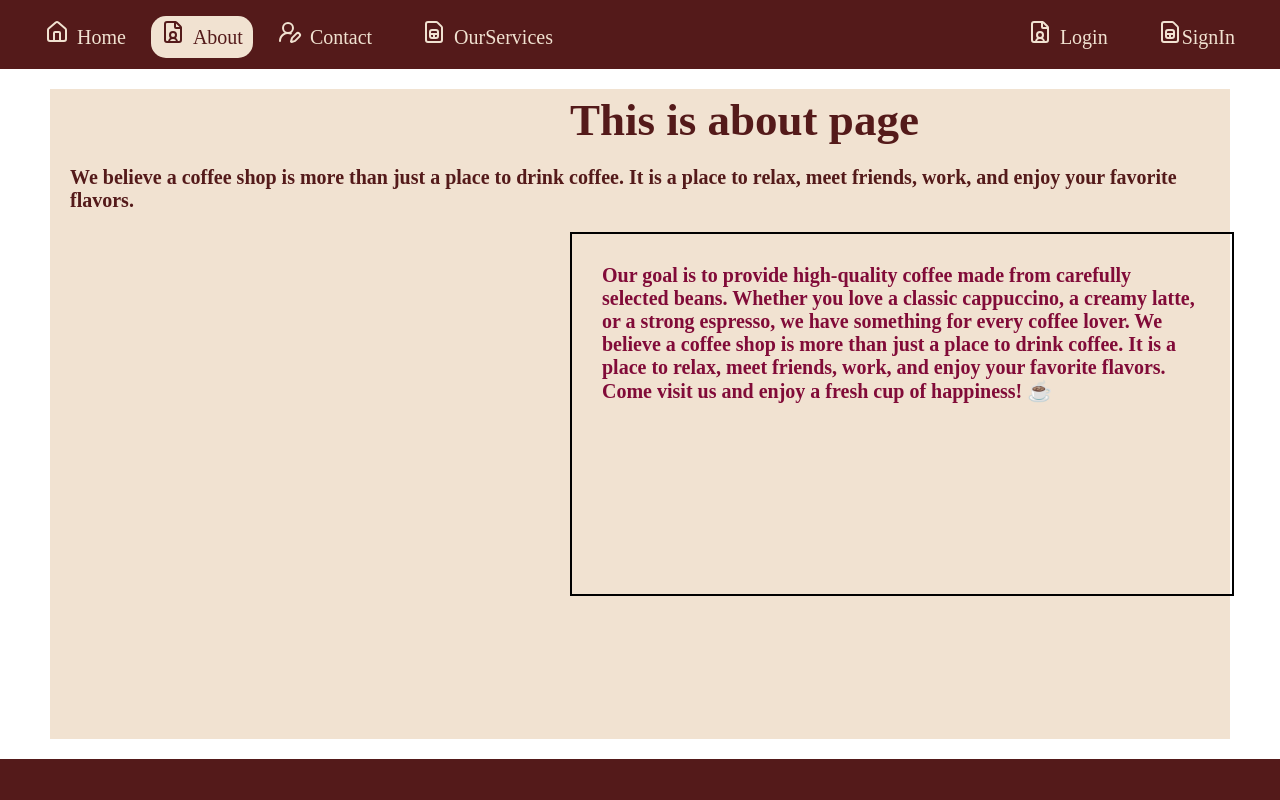
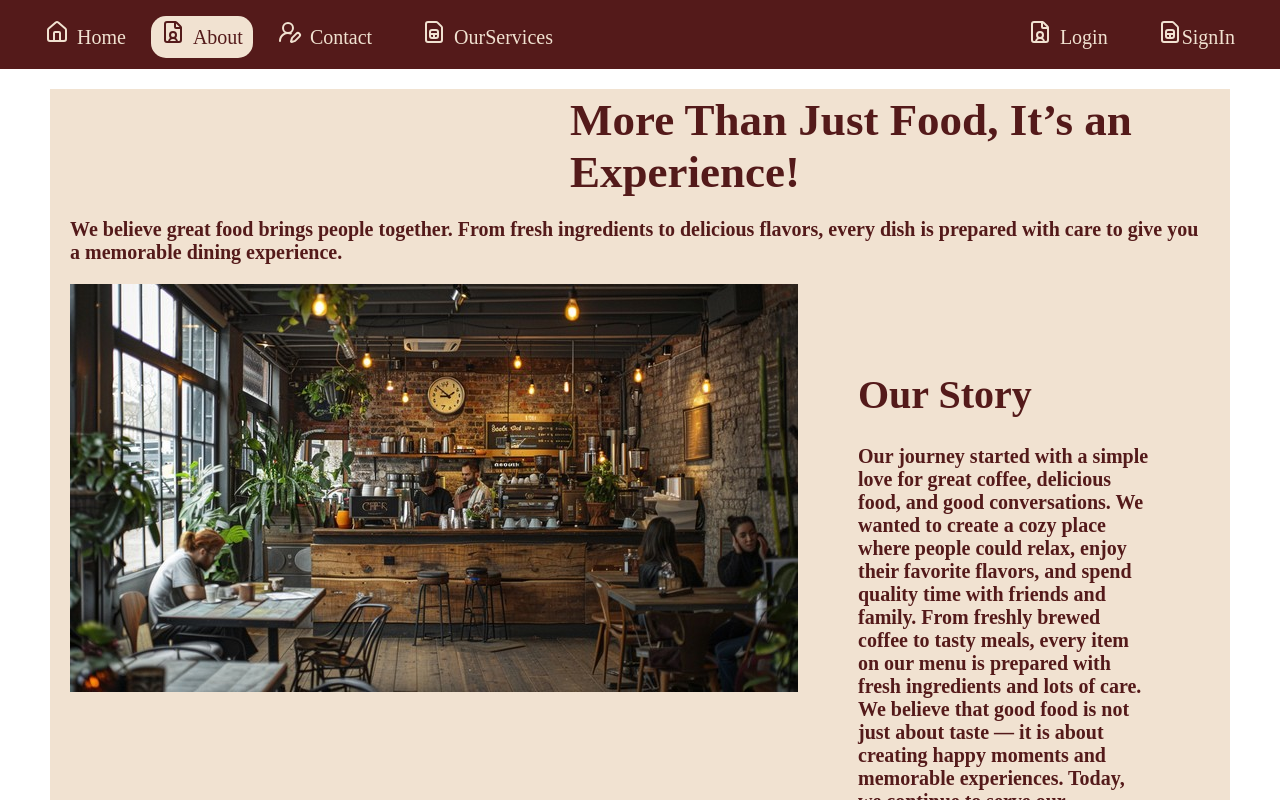
Before and after one commit to sejal173/cafe-coffee, a React (Vite) app: page /about in a window 1280 px wide. Shown: the top 800 px of the page. Built offline with nearby package versions, Linux system fonts and the light colour scheme.

Commit message:
created about page

```diff
--- a/src/views/About/About.css
+++ b/src/views/About/About.css
@@ -8,3 +8,15 @@
    font-size: 20px;
    font-weight: 800;
 }
+.main-container{
+    display: flex;
+    flex-direction: row;
+    justify-content: space-between;
+   /* background-color: blueviolet; */
+}
+.story-content{
+    /* background-color: aquamarine; */
+    padding: 60px;
+    font-size: 20px;
+    color:  rgb(84, 26, 26);
+}
--- a/src/views/About/About.jsx
+++ b/src/views/About/About.jsx
@@ -3,24 +3,35 @@ import Navbar from "../../components/Navbar/Navbar";
 import Footer from "../../components/Footer/Footer";
 import BodyContainer from "../../components/BodyContainer/BodyContainer";
 import PageTitle from "../../components/PageTitle/PageTitle";
+import img from './../../assets/coffe-shop-img.jpg'
+
 
 function About(){
     return(
        <div>
         <Navbar active="about"/>
             <BodyContainer>
-                <PageTitle title="This is about page"/>
-                <PageTitle subtitle="We believe a coffee shop is more than just a place to drink coffee. It is a place to relax, meet friends, work, and enjoy your favorite flavors."/>
+                <PageTitle title="More Than Just Food, It’s an Experience!"/>
+                <PageTitle subtitle="We believe great food brings people together. From fresh ingredients to delicious flavors, every dish is prepared with care to give you a memorable dining experience."/>
 
 
-                 <div className="main-containt-container">
-          Our goal is to provide high-quality coffee made from carefully
-          selected beans. Whether you love a classic cappuccino, a creamy latte,
-          or a strong espresso, we have something for every coffee lover. We
-          believe a coffee shop is more than just a place to drink coffee. It is
-          a place to relax, meet friends, work, and enjoy your favorite flavors.
-          Come visit us and enjoy a fresh cup of happiness! ☕
-        </div>
+                <div className="main-container">
+
+                    <div>
+            <img src={img} alt="" />
+                    </div>
+
+                    <div className="story-content">
+                        <h1>Our Story</h1>
+                        <b>Our journey started with a simple love for great coffee, delicious food, and good conversations. We wanted to create a cozy place where people could relax, enjoy their favorite flavors, and spend quality time with friends and family.
+
+From freshly brewed coffee to tasty meals, every item on our menu is prepared with fresh ingredients and lots of care. We believe that good food is not just about taste — it is about creating happy moments and memorable experiences.
+
+Today, we continue to serve our customers with the same passion, quality, and warm hospitality that inspired us from the beginning. ☕❤️</b>
+                    </div>
+
+                </div>
+
 
             </BodyContainer>
             <Footer/>
```
Also changed, not shown: src/assets/coffe-shop-img.jpg (added).
